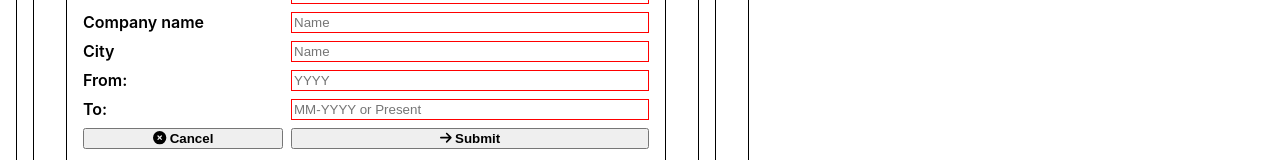
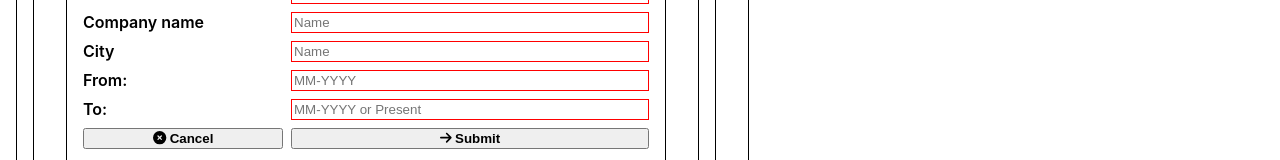
Before and after one commit to cel8/top_cv_app, a React (Create React App) app: page / in a window 1280 px wide. Shown: the part 464-624 px from the top of the page. Built offline with nearby package versions, Linux system fonts and the light colour scheme.

Commit message:
Bug fix placeholder and regex pattern

```diff
--- a/src/components/EducationComponent.js
+++ b/src/components/EducationComponent.js
@@ -5,7 +5,7 @@ import "./../styles/App.css";
 import "./../styles/EducationExperience.css";
 
 const patterns = {
-  schoolname: /^[a-z\s']{1,30}$/i,
+  schoolname: /^[a-z\s']{1,50}$/i,
   degree: /^[a-z\s']{1,50}$/i,
   thesis: /^[a-z\s']{1,50}$/i,
   city: /^[a-zA-Z0-9\s,'-]*$/i,
--- a/src/components/WorkComponent.js
+++ b/src/components/WorkComponent.js
@@ -162,7 +162,7 @@ export default class WorkComponent extends Component {
         <label htmlFor="work-city">City</label>
         <input id="work-city" name="city" type="text" value={city.text} placeholder="Name" className={city.valid} onChange={this.onChange}></input>
         <label htmlFor="work-fromData">From:</label>
-        <input id="work-fromData" name="fromData" type="text" value={fromData.text} placeholder="YYYY" className={fromData.valid} onChange={this.onChange}></input>
+        <input id="work-fromData" name="fromData" type="text" value={fromData.text} placeholder="MM-YYYY" className={fromData.valid} onChange={this.onChange}></input>
         <label htmlFor="work-toData">To:</label>
         <input id="work-toData" name="toData" type="text" value={toData.text} placeholder="MM-YYYY or Present" className={toData.valid} onChange={this.onChange}></input>
         <button disabled={!this.props.editable} onClick={this.onReset}><FontAwesomeIcon icon={faCircleXmark}/> Cancel</button>
```
